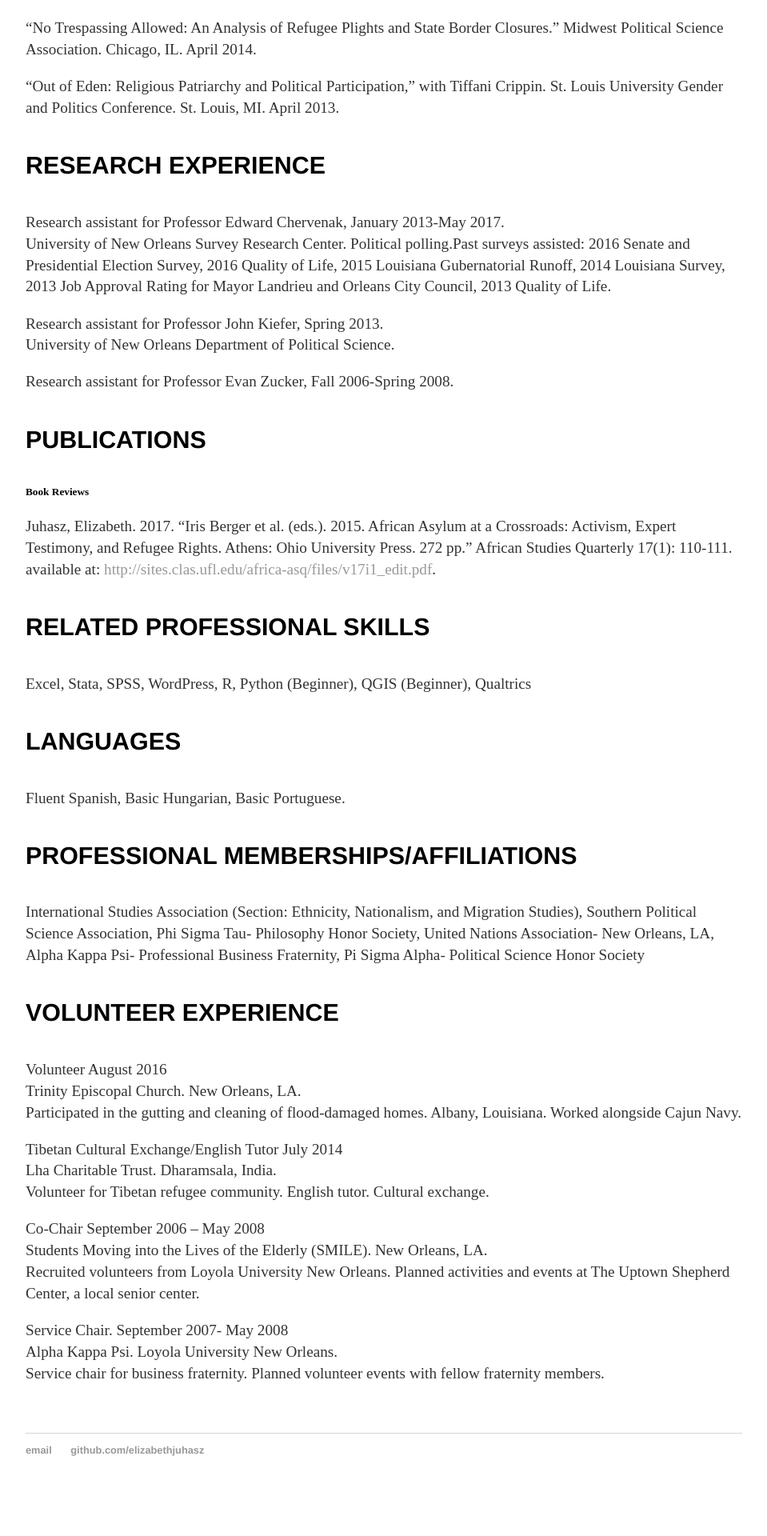
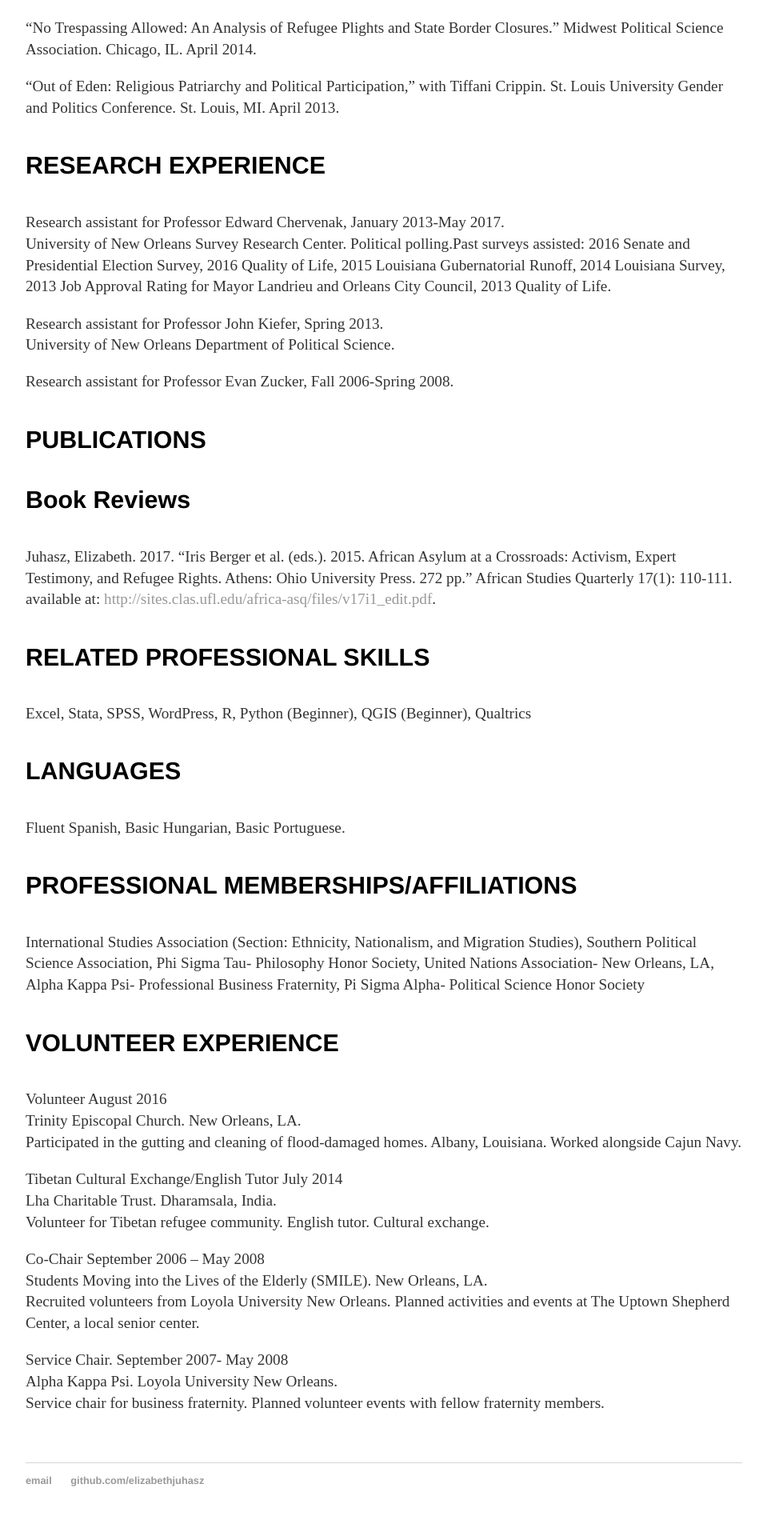
Before and after one commit to elizabethjuhasz/elizabethjuhasz.github.io, a Jekyll site: the page built from cv/index.html, in a window 1280 px wide. Shown: the part 1231-3151 px from the top of the page at 80% size, without its empty margins (160-1119 px from the left). Built offline with Jekyll 4.4.1, drawn with Linux system fonts in a browser that asks for light colours; before the commit the page ends 3113 px from its top, so only the background shows below that.

```diff
--- a/cv/index.html
+++ b/cv/index.html
@@ -40,7 +40,7 @@ title: CV
 				<p>Research assistant for Professor Evan Zucker, Fall 2006-Spring 2008.</p>
 
 				<h4>PUBLICATIONS</h4>
-				<h5>Book Reviews</h5>
+				<h4>Book Reviews</h4>
 				<p>Juhasz, Elizabeth. 2017.  “Iris Berger et al. (eds.). 2015. African Asylum at a Crossroads: Activism, Expert Testimony, and Refugee Rights. Athens: Ohio University Press. 272 pp.” African Studies Quarterly 17(1): 110-111. available at: <a href="African Studies Quarterly">http://sites.clas.ufl.edu/africa-asq/files/v17i1_edit.pdf</a>.</p>
 
 
```
